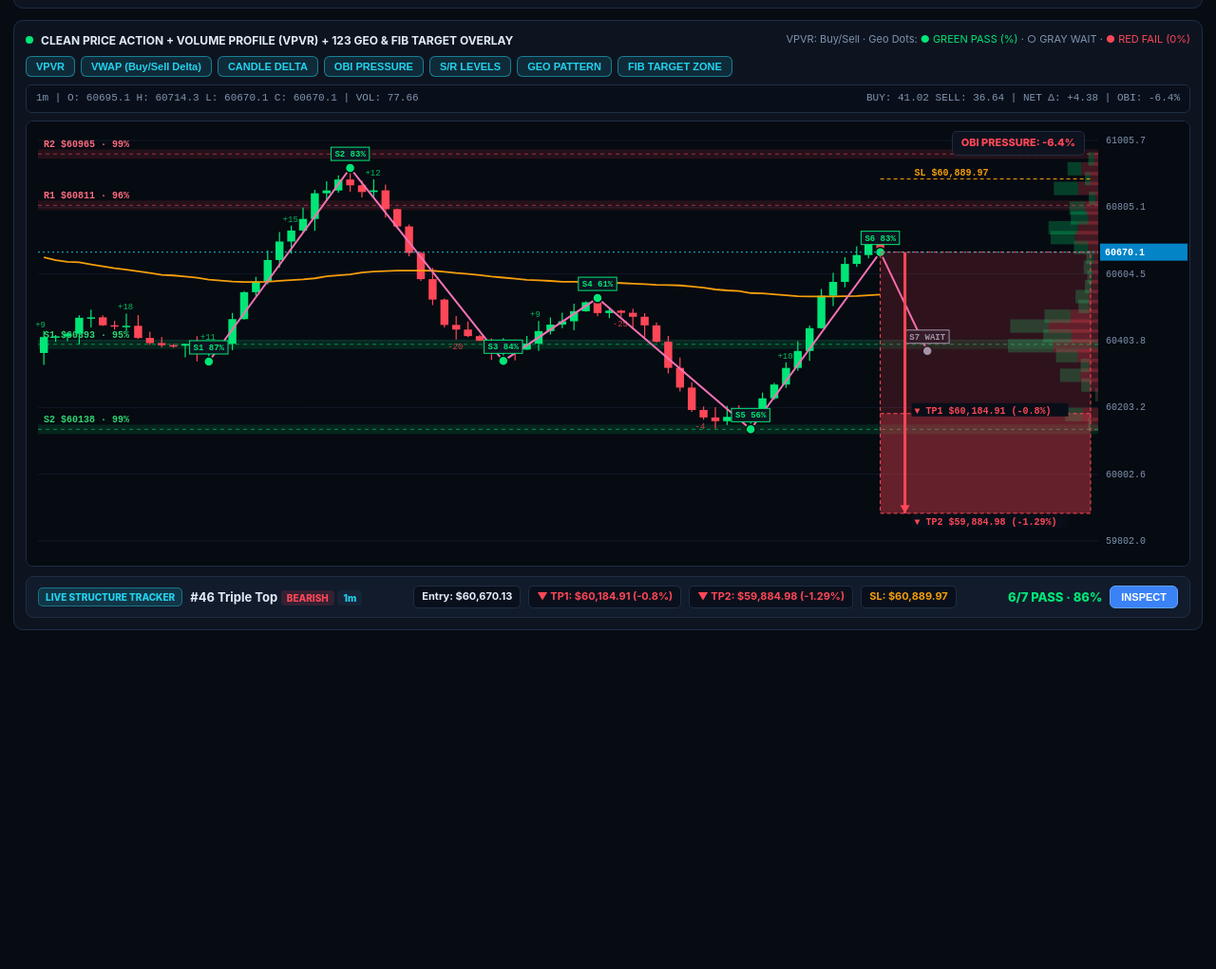
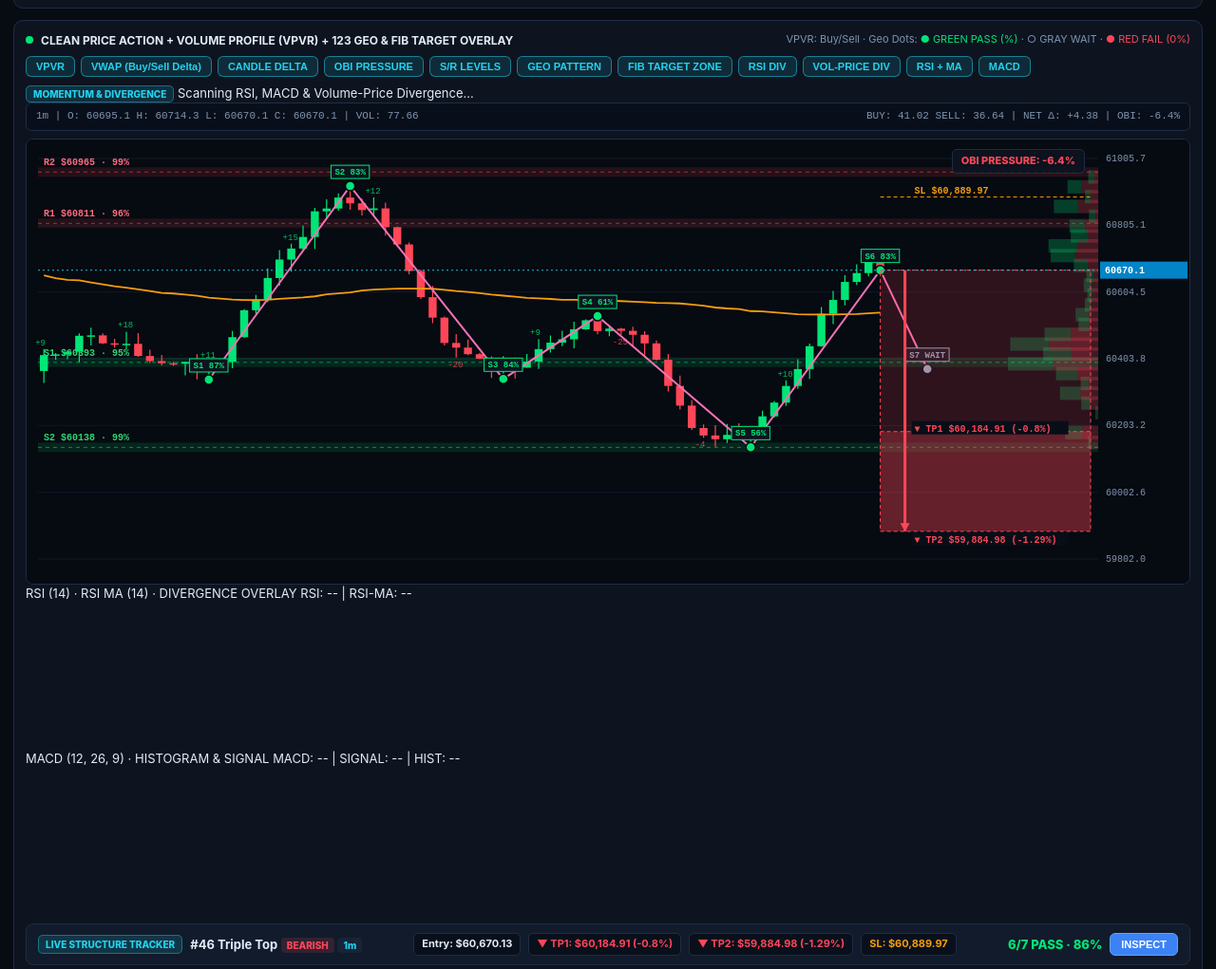
Before and after one commit to isrrohit7373-eng/Radar-terminal, a plain HTML site: page index.html in a window 1280 px wide. Shown: the part 285-1306 px from the top of the page at 95% size. Before the commit the page ends 989 px from the top, so only its background shows below. Drawn offline with Linux system fonts and the light colour scheme; no server answers.

Commit message:
Add files via upload

```diff
--- a/index.html
+++ b/index.html
@@ -94,6 +94,15 @@
           <button class="toggle-chip active" data-layer="sr">S/R LEVELS</button>
           <button class="toggle-chip active" data-layer="geo">GEO PATTERN</button>
           <button class="toggle-chip active" data-layer="fib">FIB TARGET ZONE</button>
+          <button class="toggle-chip active" data-layer="rsiDiv">RSI DIV</button>
+          <button class="toggle-chip active" data-layer="volDiv">VOL-PRICE DIV</button>
+          <button class="toggle-chip active" data-layer="rsi">RSI + MA</button>
+          <button class="toggle-chip active" data-layer="macd">MACD</button>
+        </div>
+
+        <div class="div-alert-strip" id="divAlertStrip">
+          <span class="badge-tag">MOMENTUM &amp; DIVERGENCE</span>
+          <span class="div-pill info" id="divSummaryText">Scanning RSI, MACD &amp; Volume-Price Divergence...</span>
         </div>
 
         <div class="ohlc-bar" id="ohlcBar">
@@ -104,6 +113,24 @@
         <div class="canvas-wrap">
           <canvas id="mainChartCanvas"></canvas>
           <div class="obi-floating-badge" id="obiFloatingBadge">OBI PRESSURE: 0.0%</div>
+        </div>
+
+        <!-- SUB-PANE 1: RSI (14) + RSI MA (14) + DIVERGENCE -->
+        <div class="sub-pane-wrap" id="rsiPaneWrap">
+          <div class="sub-pane-header">
+            <span>RSI (14) · RSI MA (14) · DIVERGENCE OVERLAY</span>
+            <span id="rsiReadout">RSI: -- | RSI-MA: --</span>
+          </div>
+          <canvas id="rsiCanvas"></canvas>
+        </div>
+
+        <!-- SUB-PANE 2: MACD (12, 26, 9) -->
+        <div class="sub-pane-wrap" id="macdPaneWrap">
+          <div class="sub-pane-header">
+            <span>MACD (12, 26, 9) · HISTOGRAM &amp; SIGNAL</span>
+            <span id="macdReadout">MACD: -- | SIGNAL: -- | HIST: --</span>
+          </div>
+          <canvas id="macdCanvas"></canvas>
         </div>
 
         <!-- ACTIVE PATTERN & FIB TARGET FOOTER BAR -->
@@ -244,6 +271,15 @@
               <li><span class="txt-red">● RED (FAIL):</span> Structural invalidation → Overall Match forced to <strong>0% REJECTED</strong>.</li>
               <li><strong>Formula:</strong> <code>Overall % = Math.round((GreenDots / TotalDots) * 100)</code></li>
             </ul>
+
+            <h3 style="margin-top:16px;">4. RSI + MA, MACD &amp; Divergence Rules</h3>
+            <ul class="rule-list">
+              <li><strong>RSI (14) &amp; RSI MA (14):</strong> Wilder's Relative Strength Index smoothed with a 14-period SMA. RSI &gt; RSI MA = bullish momentum; RSI &lt; RSI MA = bearish momentum.</li>
+              <li><strong>MACD (12, 26, 9):</strong> <code>MACD = EMA(12) - EMA(26)</code>, <code>Signal = EMA(9 of MACD)</code>, <code>Histogram = MACD - Signal</code>.</li>
+              <li><span class="txt-green">● Bullish RSI Divergence:</span> Price makes a <strong>Lower Low</strong> while RSI makes a <strong>Higher Low</strong> (plotted on Main Chart &amp; RSI Pane).</li>
+              <li><span class="txt-red">● Bearish RSI Divergence:</span> Price makes a <strong>Higher High</strong> while RSI makes a <strong>Lower High</strong>.</li>
+              <li><span class="txt-cyan">● Volume-Price Divergence:</span> Price makes a new swing high/low on <strong>declining volume</strong>, signaling trend exhaustion and potential reversal.</li>
+            </ul>
           </div>
         </div>
       </section>
```
